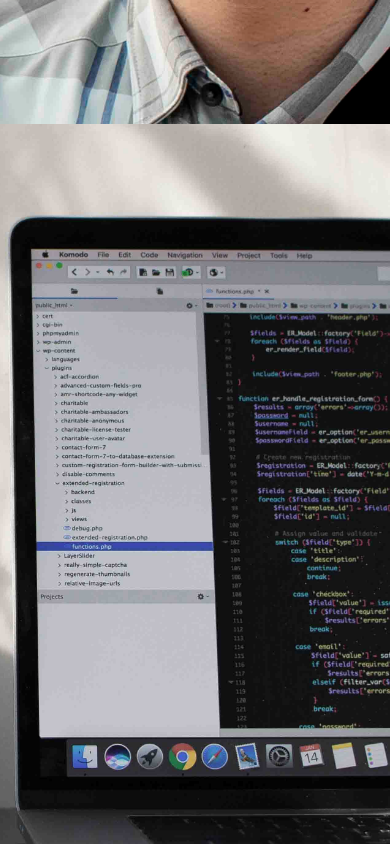
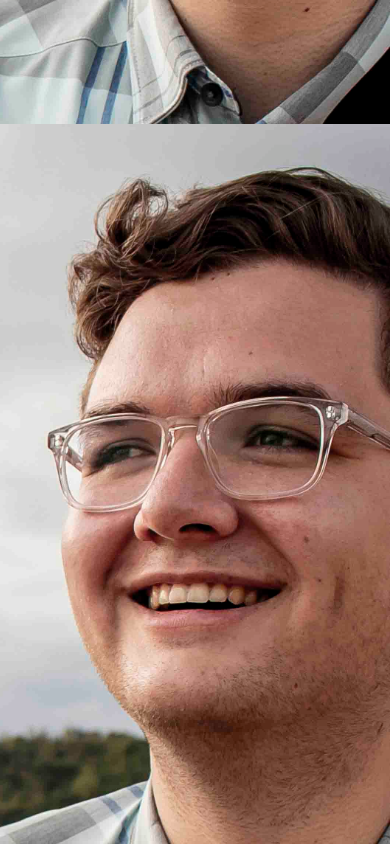
Before and after one commit to tdmoore004/tdmoore004.github.io, a React (Create React App) app: page / in a window 390 px wide. Shown: the part 720-1564 px from the top of the page. Built offline with nearby package versions, Linux system fonts and the light colour scheme.

Commit message:
Attempting to fix mobile styling issues.

```diff
--- a/src/pages/Home.jsx
+++ b/src/pages/Home.jsx
@@ -168,6 +168,9 @@
                 {/* Mobile */}
                 <img id="who-i-am-overlay-mobile" className="profile-overlay-home mobile" src={whoIAmOverlayMobile} alt="Tanner Moore–Who I Am" loading="lazy" />
                 <img id="what-i-do-overlay-mobile" className="profile-overlay-home mobile" src={whatIDoOverlayMobile} alt="Tanner Moore–Who I Am" loading="lazy" />
+            </section>
+
+            <section id="profile-pic-home-bottom" className="profile-pic-home">
                 <Link to="/about" id="design-development-overlay" className="who-i-am-overlay desktop">
                     <img className="who-i-am-overlay desktop" src={designDevelopmentDesktop} alt="Creative Design Thinker &amp; Full-Stack Developer"></img>
                 </Link>
@@ -177,13 +180,13 @@
                 </Link>
             </section>
 
-            {/* <section id="profile-pic-home-bottom" className="profile-pic-home">
-            </section> */}
-
             <section id="coding-pic-home-top" className="coding-pic-home">
                 <img id="what-i-do-portfolio-overlay" className="coding-overlay-home desktop" src={whatIDoPortfolioOverlayDesktop} alt="Tanner Moore–Who I Am" loading="lazy" />
 
                 <img id="what-i-do-portfolio-overlay-mobile" className="coding-overlay-home mobile" src={whatIDoPortfolioOverlayMobile} alt="Tanner Moore–Who I Am" loading="lazy" />
+            </section>
+
+            <section id="coding-pic-home-bottom" className="coding-pic-home">
                 <Link to="/portfolio" id="coding-overlay" className="coding-overlay desktop">
                     <img className="coding-overlay desktop" src={webDevelopmentDesktop} alt="Web Design &amp; Development"></img>
                 </Link>
@@ -192,9 +195,6 @@
                     <img className="coding-overlay mobile" src={webDevelopmentMobile} alt="Web Design &amp; Development"></img>
                 </Link>
             </section>
-
-            {/* <section id="coding-pic-home-bottom" className="coding-pic-home">
-            </section> */}
 
             {/* <h1 className="hidden-header">Tanner Moore: Who I Am &amp; What I Do.</h1>
 
```
